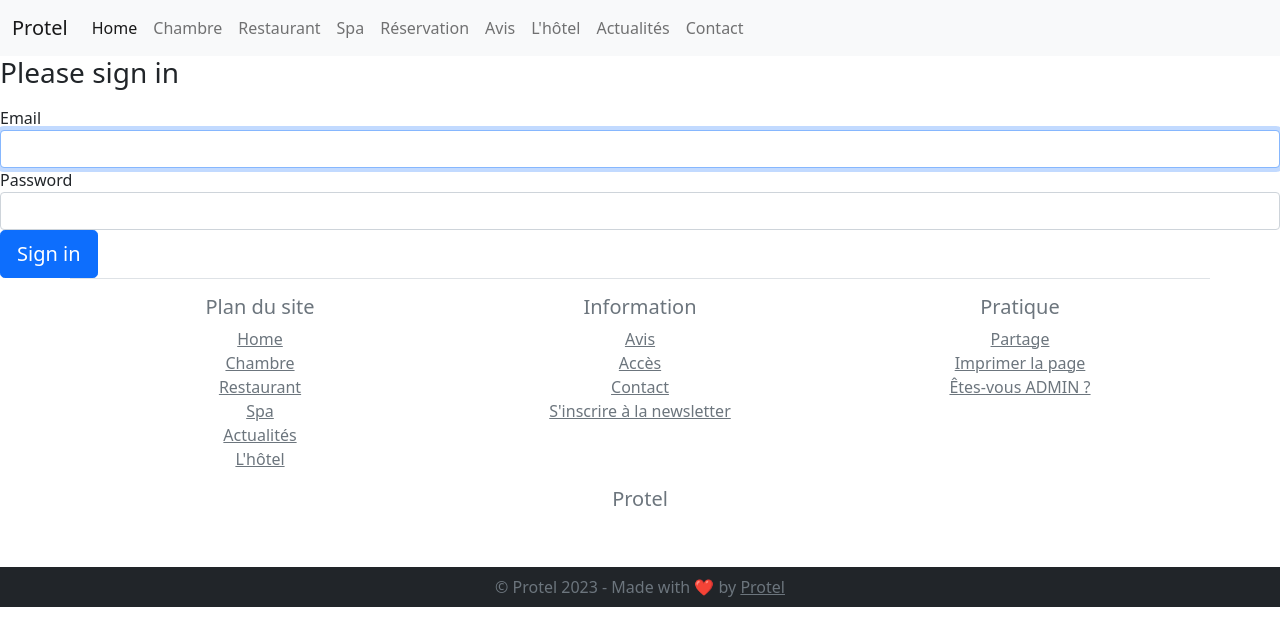
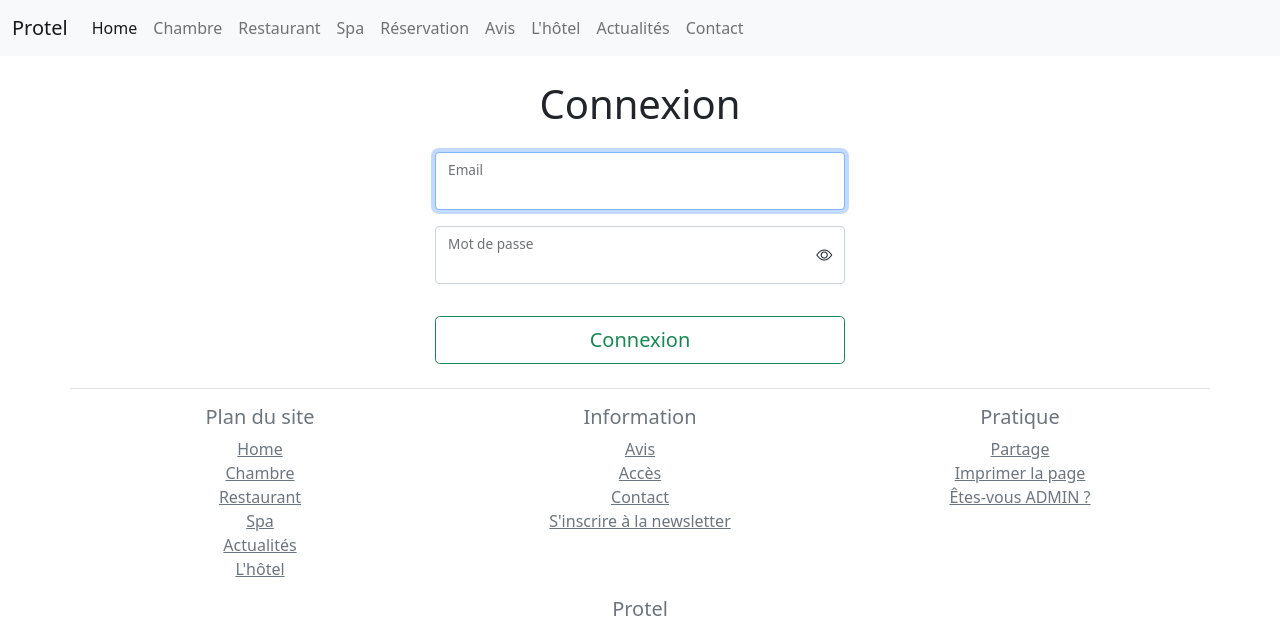
Before and after one commit to BarsouNyunh/Hotel-Projet-G1, a Symfony app: template templates/security/login.html.twig in a window 1280 px wide. Shown: the top 628 px of the page. Run offline with Twig, Linux system fonts and the light colour scheme; the template is opened without the code that fills it, so the values that code supplies are empty; some libraries are stand-ins or nearby versions.

Commit message:
Update login.html.twig

```diff
--- a/templates/security/login.html.twig
+++ b/templates/security/login.html.twig
@@ -1,42 +1,61 @@
 {% extends 'base.html.twig' %}
 
-{% block title %}Log in!{% endblock %}
+{% block title %}Connexion Admin | Protel{% endblock %}
 
 {% block body %}
-<form method="post">
+    <div class="row justify-content-center">
+        <div class="col-4">
+            <form method="post" class="form-signin my-4">
                 {% if error %}
                     <div class="alert alert-danger">{{ error.messageKey|trans(error.messageData, 'security') }}</div>
                 {% endif %}
 
                 {% if app.user %}
                     <div class="mb-3">
-            You are logged in as {{ app.user.userIdentifier }}, <a href="{{ path('app_logout') }}">Logout</a>
+                        Vou êtes connecté en tant que {{ app.user.userIdentifier }}, <a href="{{ path('app_logout') }}">Déconnexion</a>
                     </div>
                 {% endif %}
 
-    <h1 class="h3 mb-3 font-weight-normal">Please sign in</h1>
+                <h1 class="text-center my-4">Connexion</h1>
+
+                <div class="form-floating mb-3">
+                    <input type="email" value="{{ last_username }}" name="email" id="inputEmail" class="form-control" autocomplete="email" required autofocus>
                     <label for="inputEmail">Email</label>
-    <input type="email" value="{{ last_username }}" name="email" id="inputEmail" class="form-control" autocomplete="email" required autofocus>
-    <label for="inputPassword">Password</label>
+                </div>
+
+                <div class="form-floating mb-3 position-relative">
                     <input type="password" name="password" id="inputPassword" class="form-control" autocomplete="current-password" required>
+                    <label for="inputPassword">Mot de passe</label>
+                    <button type="button" id="showPasswordBtn" class="btn position-absolute end-0 top-50 translate-middle-y">
+                        <i class="bi bi-eye"></i>
+                    </button>
+                </div>
 
                 <input type="hidden" name="_csrf_token"
                         value="{{ csrf_token('authenticate') }}"
                 >
 
-    {#
-        Uncomment this section and add a remember_me option below your firewall to activate remember me functionality.
-        See https://symfony.com/doc/current/security/remember_me.html
-
-        <div class="checkbox mb-3">
-            <label>
-                <input type="checkbox" name="_remember_me"> Remember me
-            </label>
-        </div>
-    #}
-
-    <button class="btn btn-lg btn-primary" type="submit">
-        Sign in
+                <button class="btn btn-lg btn-outline-success w-100 mt-3" type="submit">
+                    Connexion
                 </button>
             </form>
+        </div>
+    </div>
 {% endblock %}
+
+{% block javascripts %}
+    <script>
+        const showPasswordBtn = document.querySelector('#showPasswordBtn');
+        const passwordInput = document.querySelector('#inputPassword');
+
+        showPasswordBtn.addEventListener('click', () => {
+            if (passwordInput.type === 'password') {
+                passwordInput.type = 'text';
+                showPasswordBtn.innerHTML = '<i class="bi bi-eye-slash"></i>';
+            } else {
+                passwordInput.type = 'password';
+                showPasswordBtn.innerHTML = '<i class="bi bi-eye"></i>';
+            }
+        });
+    </script>
+{% endblock %}
```
Lines whose indentation alone changed are shown as unchanged.
